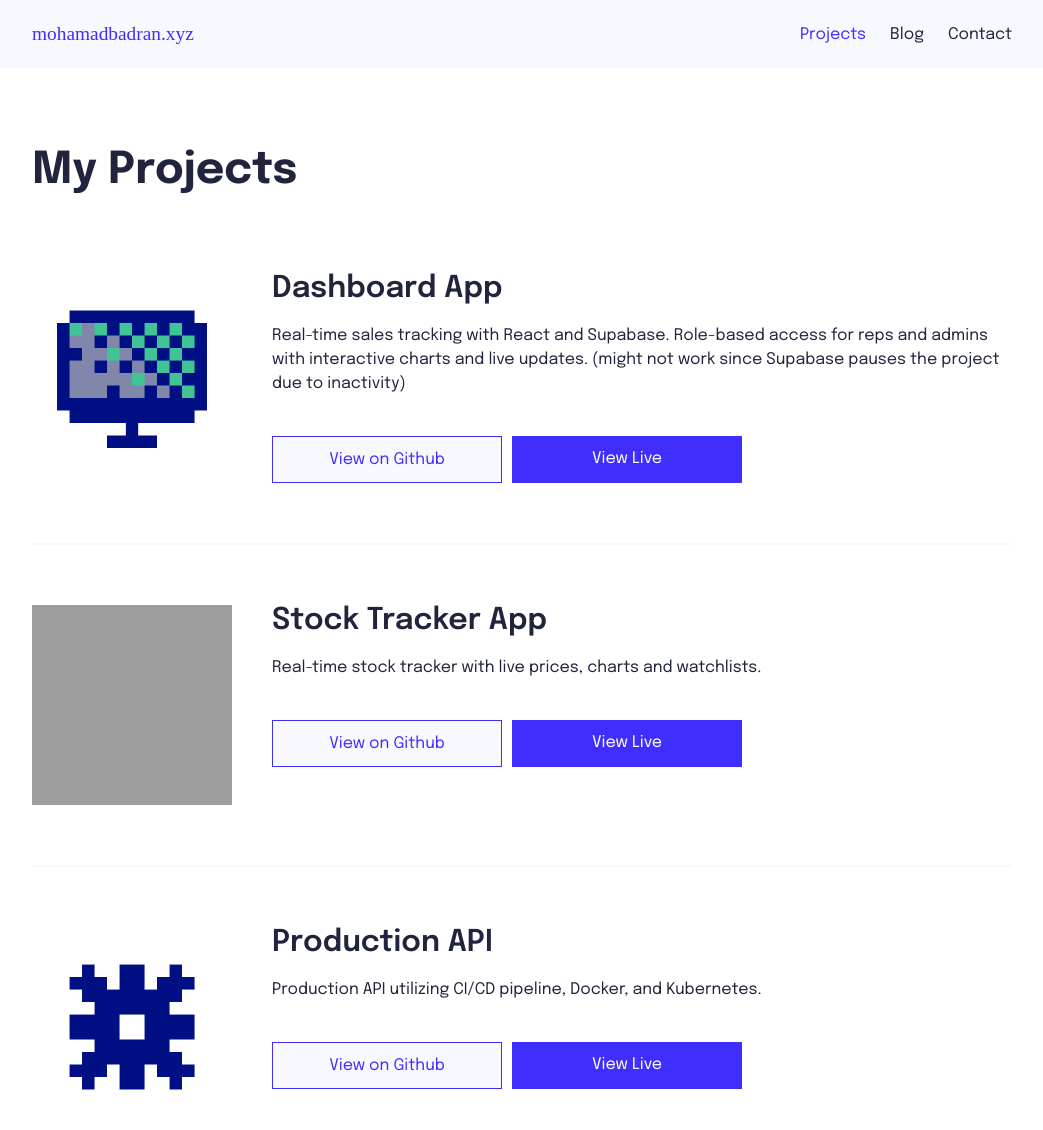
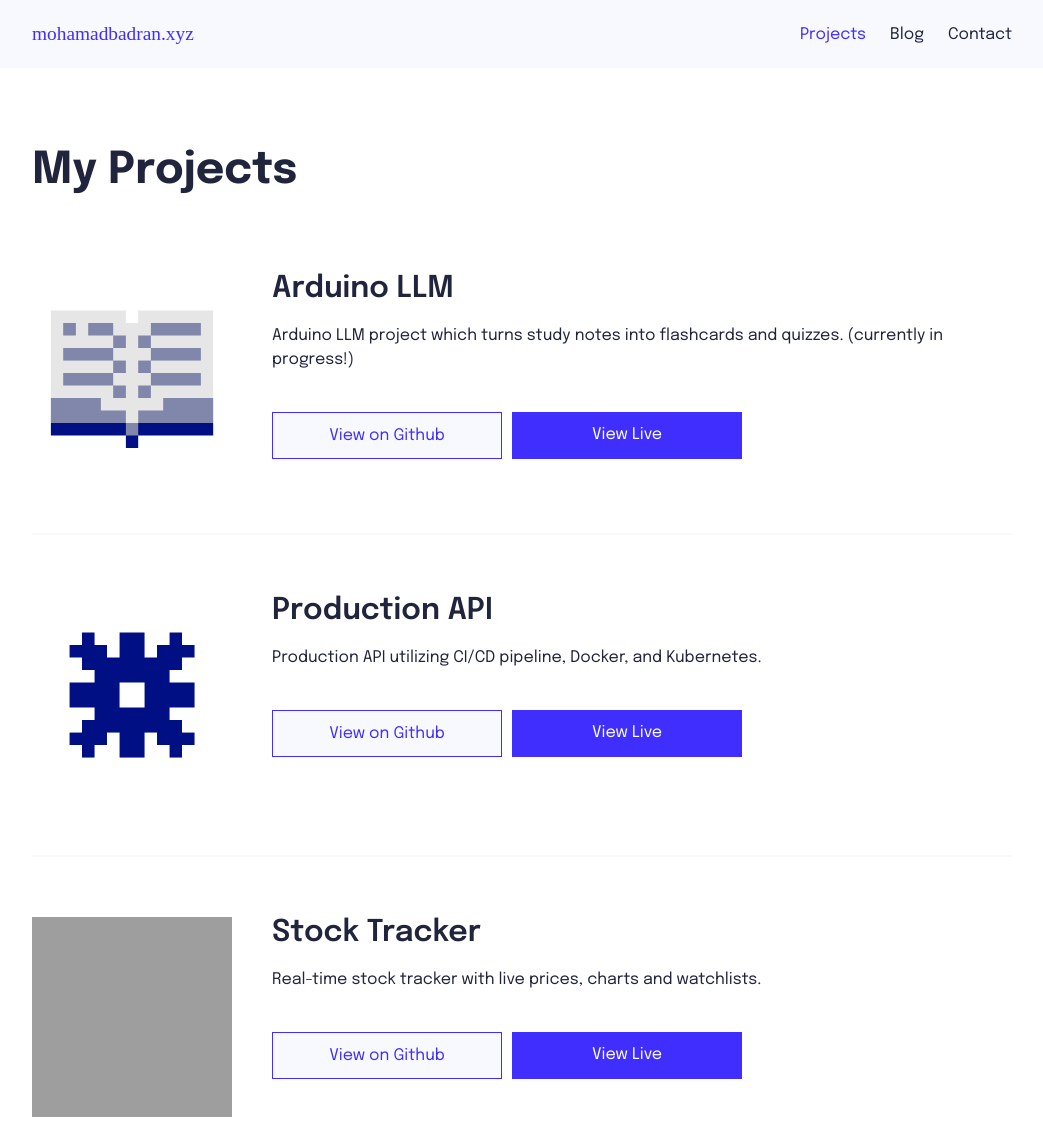
Before and after one commit to bdrn/astro-portfolio, an Astro site: page /projects in a window 1280 px wide. Shown: the top 1130 px of the page, without its empty margins (118-1161 px from the left). Built offline with nearby package versions, Linux system fonts and the light colour scheme; Astro itself is replaced by a stand-in of ours; grey boxes are pictures that could not be loaded.

Commit message:
added project 4

```diff
--- a/src/components/Projects.astro
+++ b/src/components/Projects.astro
@@ -1,7 +1,8 @@
 ---
 import Section from "./Section.astro";
 import { getCollection } from "astro:content";
-const projects = await getCollection("project");
+// Only show the latest three projects on the homepage (newest at the top).
+const projects = (await getCollection("project")).slice(-3).reverse();
 
 import SectionHeader from "./SectionHeader.astro";
 const heading = "My Projects";
--- a/src/data/projects.json
+++ b/src/data/projects.json
@@ -2,13 +2,13 @@
   {
     "title": "Dashboard App",
     "slug": "project-1",
-    "description": "Real-time sales tracking with React and Supabase. Role-based access for reps and admins with interactive charts and live updates. (might not work since Supabase pauses the project due to inactivity)",
+    "description": "Real-time sales tracking with React and Supabase. (might not work since Supabase pauses the project due to inactivity)",
     "image": "/images/projects/project-1.png",
     "githubURL": "https://github.com/bdrn/sales-dashboard-app",
     "liveURL": "https://sales-dashboard-app-xi.vercel.app/"
   },
   {
-    "title": "Stock Tracker App",
+    "title": "Stock Tracker",
     "slug": "project-2",
     "description": "Real-time stock tracker with live prices, charts and watchlists.",
     "image": "/images/projects/project-2.png",
@@ -22,5 +22,13 @@
     "image": "/images/projects/project-3.png",
     "githubURL": "https://github.com/bdrn/production-api",
     "liveURL": "https://github.com/bdrn/production-api"
+  },
+  {
+    "title": "Arduino LLM",
+    "slug": "project-4",
+    "description": "Arduino LLM project which turns study notes into flashcards and quizzes. (currently in progress!)",
+    "image": "/images/projects/project-4.png",
+    "githubURL": "https://github.com/bdrn/arduino-llm",
+    "liveURL": "https://github.com/bdrn/arduino-llm"
   }
 ]
--- a/src/pages/projects.astro
+++ b/src/pages/projects.astro
@@ -6,7 +6,8 @@ import Section from "../components/Section.astro";
 import HorizontalSeparator from "../components/HorizontalSeparator.astro";
 
 const heading = "My Projects";
-const projects = await getCollection("project");
+// Show projects with the newest entries first.
+const projects = (await getCollection("project")).slice().reverse();
 ---
 
 <Layout title="Projects">
```
Also changed, not shown: public/images/projects/project-4.png (added).
